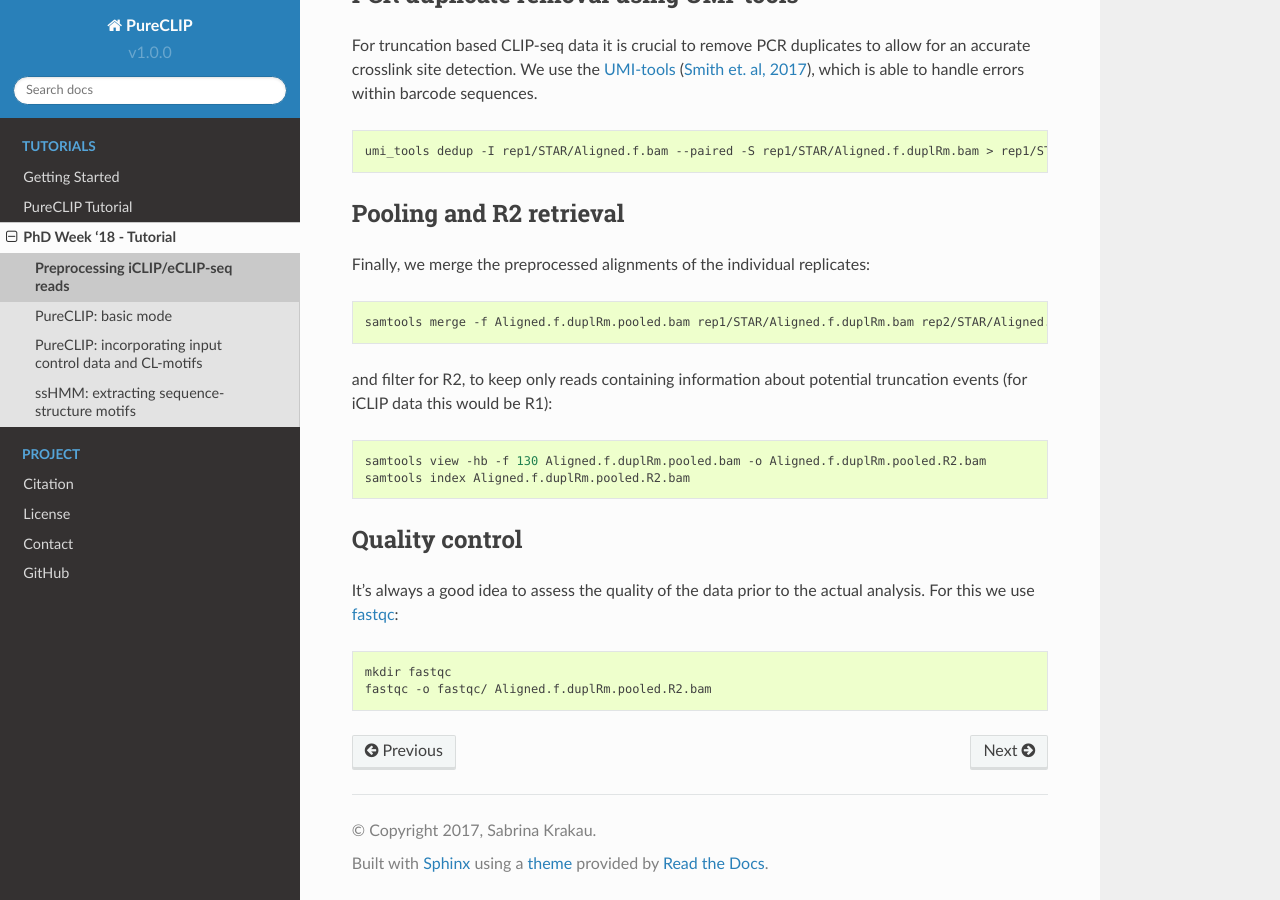
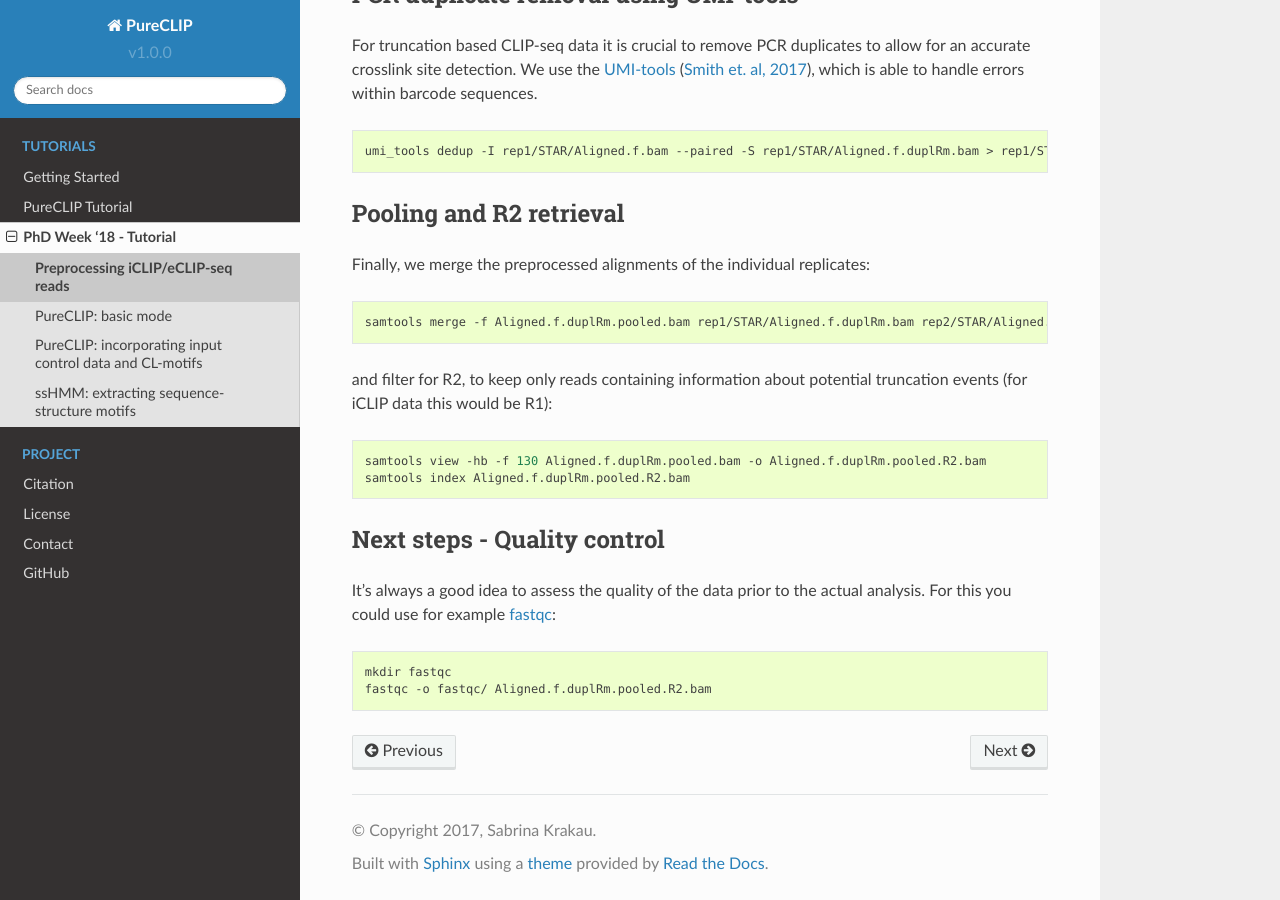
Before and after one commit to skrakau/PureCLIP, a Sphinx documentation site: the page built from docs/PhD-week_tutorial/preprocessing.rst, in a window 1280 px wide and 900 px high, scrolled down 2803 px. Built offline with Sphinx 7.4.7 and the Read the Docs theme 2.0.0, drawn with Linux system fonts in a browser that asks for light colours; pages that are not in the unit, such as notebooks, are missing from menus; some of the changed text lies outside the part shown.

Commit message:
Minor change in docs.

```diff
--- a/docs/PhD-week_tutorial/preprocessing.rst
+++ b/docs/PhD-week_tutorial/preprocessing.rst
@@ -86,7 +86,7 @@
     zless rep1/reads.R1.trimmed2.fastq.gz
 
 
-Therefore we change the location of the barcode within the read ID prior the mapping, using awk:
+Therefore we change the location of the barcode within the read ID prior the mapping, using `awk <http://www.hcs.harvard.edu/~dholland/computers/awk.html>`_ :
 
 .. code:: bash
 
@@ -178,11 +178,11 @@
     samtools index Aligned.f.duplRm.pooled.R2.bam
 
 
-Quality control
+Next steps - Quality control
 ---------------
 
 It's always a good idea to assess the quality of the data prior to the actual analysis.
-For this we use `fastqc <https://www.bioinformatics.babraham.ac.uk/projects/fastqc/>`_:
+For this you could use for example `fastqc <https://www.bioinformatics.babraham.ac.uk/projects/fastqc/>`_:
 
 .. code:: bash
 
```
